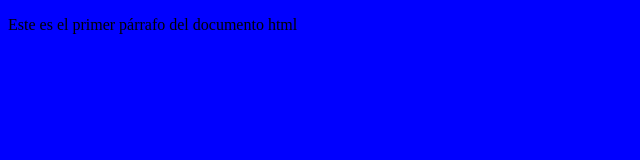
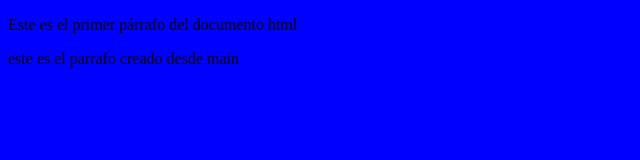
Before and after one commit to Sergiorbbr/pildoras, a plain HTML site: page index.html in a window 1280 px wide. Shown: the whole page, without its empty margins (0-640 px from the left). Drawn offline with Linux system fonts and the light colour scheme.

Commit message:
creando parrafo 2 desde main

```diff
--- a/index.html
+++ b/index.html
@@ -9,6 +9,6 @@
 </head>
 <body>
     <p>Este es el primer párrafo del documento html</p>
-
+    <p>este es el parrafo creado desde  main</p>
 </body>
 </html>
```
